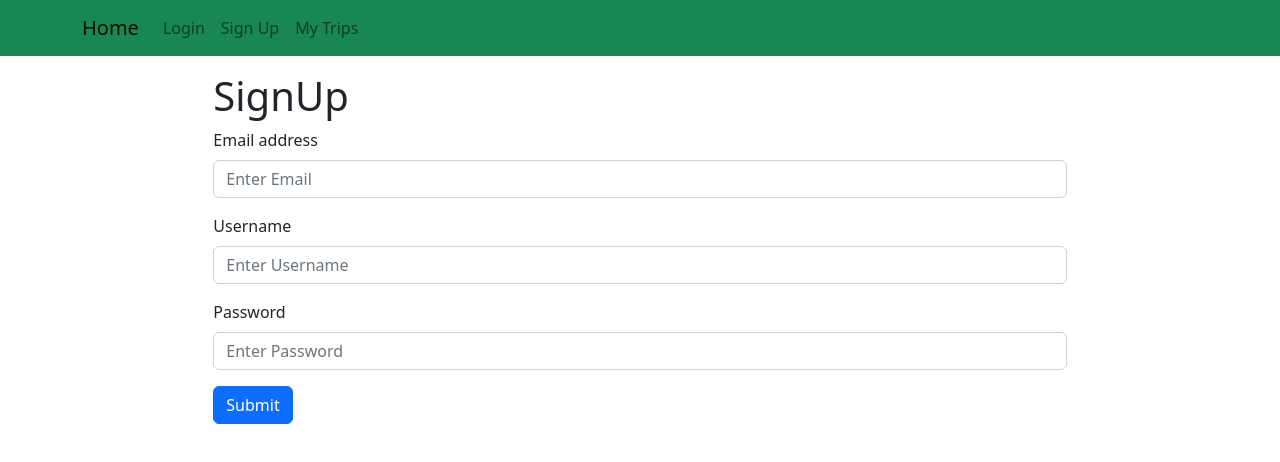
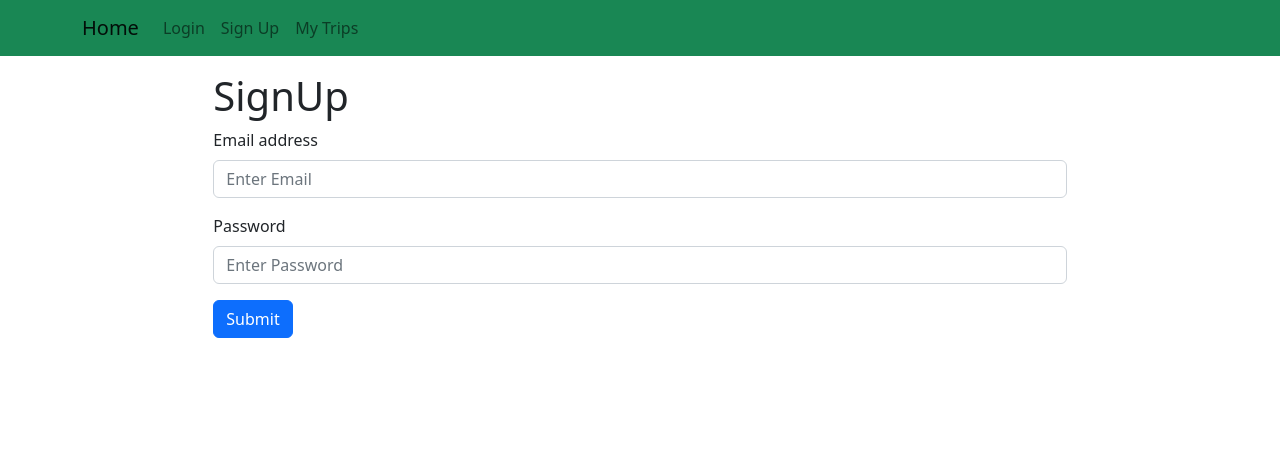
Before and after one commit to khevb27/MERN-APP, a React (Create React App) app in the folder client/: page /login in a window 1280 px wide. Shown: the top 462 px of the page. Built offline with nearby package versions, Linux system fonts and the light colour scheme.

Commit message:
Login and token on home change

```diff
--- a/client/src/pages/Homepage.js
+++ b/client/src/pages/Homepage.js
@@ -1,16 +1,27 @@
 import React from 'react';
 import Button from 'react-bootstrap/Button';
 import '../index.css'; // Import the CSS file for styling
-
+import Auth from '../utils/auth';
 function HomePage() {
+  if (!Auth.loggedIn()) {
   return (
     <>
       <div className="text-center"> {/* Center the header */}
         <h1>Welcome to My Trips App!</h1>
         <Button href="/login">Login</Button>
+        <Button href="/signup">Login</Button>
+      </div>
+    </>
+  );
+}else{
+  return (
+    <>
+      <div className="text-center"> {/* Center the header */}
+        <h1>YOU HAVE A TOKEN</h1>
       </div>
     </>
   );
 }
+}
 
 export default HomePage;
--- a/client/src/pages/login.js
+++ b/client/src/pages/login.js
@@ -2,28 +2,28 @@ import Button from 'react-bootstrap/Button';
 import Form from 'react-bootstrap/Form';
 import React, {useState} from 'react';
 import { useMutation } from '@apollo/client';
-import { ADD_USER } from '../utils/mutations';
+import { LOGIN_USER } from '../utils/mutations';
 
 import Auth from '../utils/auth';
 
 function BasicExample() {
-  const [username, setUser] = useState("");
   const [email, setEmail] = useState("");
   const [password, setPassword] = useState("");
 
-  const [addUser, { error, data }] = useMutation(ADD_USER);
+  const [login, { error, data }] = useMutation(LOGIN_USER);
   const handleSignupSubmit = async (event) => {
     event.preventDefault();
-    console.log(`The Username you entered was: ${username}, The Email you entered was: ${email}, The Password you entered was: ${password}`)
+    console.log(`The Email you entered was: ${email}, The Password you entered was: ${password}`)
     try {
-      const { data } = await addUser({
+      const { data } = await login({
         variables:
-        { username: username, email: email, password: password },
+        { email: email, password: password },
 
       });
 
-      Auth.login(data.addUser.token);
+      Auth.login(data.login.token);
     } catch (e) {
+      alert("Invalid Login");
       console.error(e);
     }
   };
@@ -35,11 +35,6 @@ return (
         <Form.Label>Email address</Form.Label>
         <Form.Control type="email" placeholder="Enter Email" value={email}
           onChange={(e) => setEmail(e.target.value)}/>
-      </Form.Group>
-      <Form.Group className="mb-3">
-        <Form.Label>Username</Form.Label>
-        <Form.Control type="text" placeholder="Enter Username" value={username}
-          onChange={(e) => setUser(e.target.value)}/>
       </Form.Group>
       <Form.Group className="mb-3" controlId="formBasicPassword">
         <Form.Label>Password</Form.Label>
--- a/client/src/utils/mutations.js
+++ b/client/src/utils/mutations.js
@@ -1,5 +1,15 @@
 import { gql } from '@apollo/client';
-
+export const LOGIN_USER = gql`
+  mutation login($email: String!, $password: String!) {
+    login(email: $email, password: $password) {
+      token
+      user {
+        _id
+        username
+      }
+    }
+  }
+`;
 export const ADD_USER = gql`
   mutation addUser($username: String!, $email: String!, $password: String!) {
     addUser(username: $username, email: $email, password: $password) {
```
Also changed, not shown: client/src/utils/queries.js (added).
